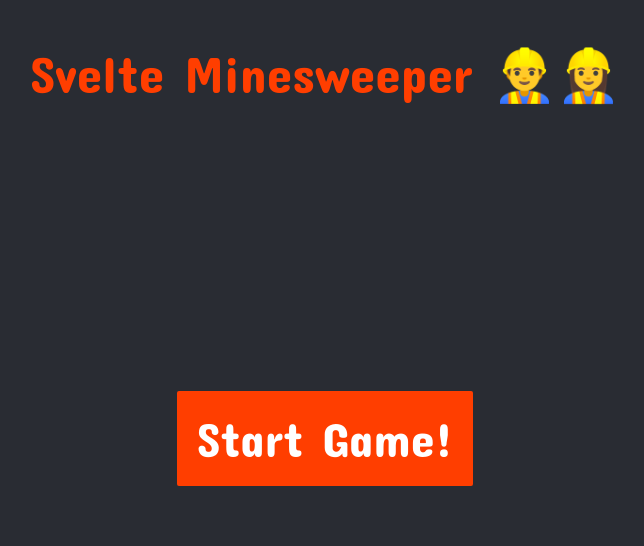
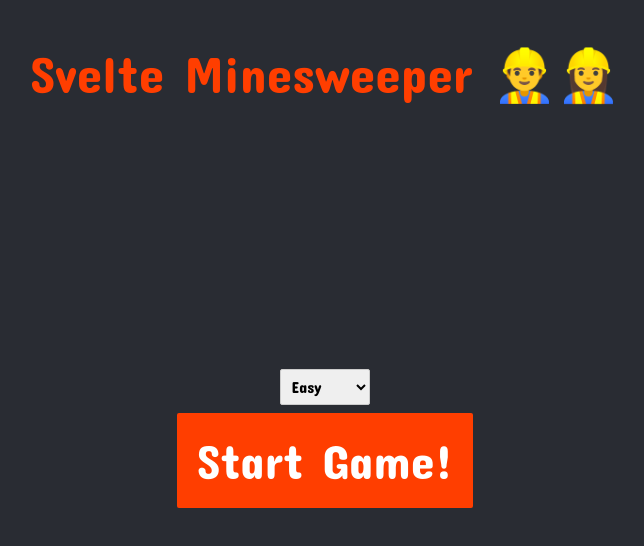
Before and after one commit to danielm2048/minesweeper, a Svelte app: page / in a window 1280 px wide. Shown: the top 546 px of the page, without its empty margins (315-959 px from the left). Built offline with nearby package versions, Linux system fonts and the light colour scheme.

Commit message:
Added more difficulties and new game button

```diff
--- a/src/App.svelte
+++ b/src/App.svelte
@@ -6,14 +6,16 @@
 	import Timer from "./Timer.svelte";
 
 	let gameStarted = false;
+	let difficulty = "easy";
 
-	let rows = 9;
-	let columns = 9;
-	let mines = 10;
+	$: rows = difficulty === "easy" ? 9 : difficulty === "medium" ? 16 : 30;
+	$: columns = difficulty === "easy" ? 9 : 16;
+	$: mines = difficulty === "easy" ? 10 : difficulty === "medium" ? 40 : 99;
 
 	let gameTiles = [];
 	let gameTilesClicked = 0;
 
+	function gameInit() {
 		for (let i = 0; i < rows; i++) {
 			let gameRow = [];
 
@@ -89,6 +91,8 @@
 				gameTiles[i][j].value = mineCount || "";
 			}
 		}
+		gameStarted = true;
+	}
 
 	function revealTiles(i, j) {
 		if (gameTiles[i] && gameTiles[i][j] && !gameTiles[i][j].isClicked) {
@@ -119,20 +123,35 @@
 	$: if (gameTilesClicked === 71) {
 		gameState.update(() => "won");
 	}
+
+	function startOver() {
+		gameStarted = false;
+		gameState.update(() => "playing");
+		gameTiles = [];
+		gameTilesClicked = 0;
+	}
 </script>
 
 <main>
 	<h1>Svelte Minesweeper 👷‍♂️👷‍♀️</h1>
 
+	{#if $gameState !== "playing"}
+		<button on:click={startOver}>Start over?</button>
 		{#if $gameState === "lost"}
 			<h2>You Lost 👎</h2>
 		{:else if $gameState === "won"}
 			<h2>You Won 🙌</h2>
 		{/if}
+	{/if}
 
 	{#if !gameStarted}
-		<div class="game-button">
-			<button on:click={() => (gameStarted = true)}>Start Game!</button>
+		<div class="game-options">
+			<select bind:value={difficulty}>
+				<option value="easy">Easy</option>
+				<option value="medium">Medium</option>
+				<option value="hard">Hard</option>
+			</select>
+			<button on:click={gameInit}>Start Game!</button>
 		</div>
 	{:else}
 		<Timer />
@@ -162,8 +181,9 @@
 		margin: 10px auto;
 	}
 
-	.game-button {
+	.game-options {
 		display: flex;
+		flex-direction: column;
 		justify-content: center;
 		align-items: center;
 		min-height: 80vh;
```
Lines whose indentation alone changed are shown as unchanged.
